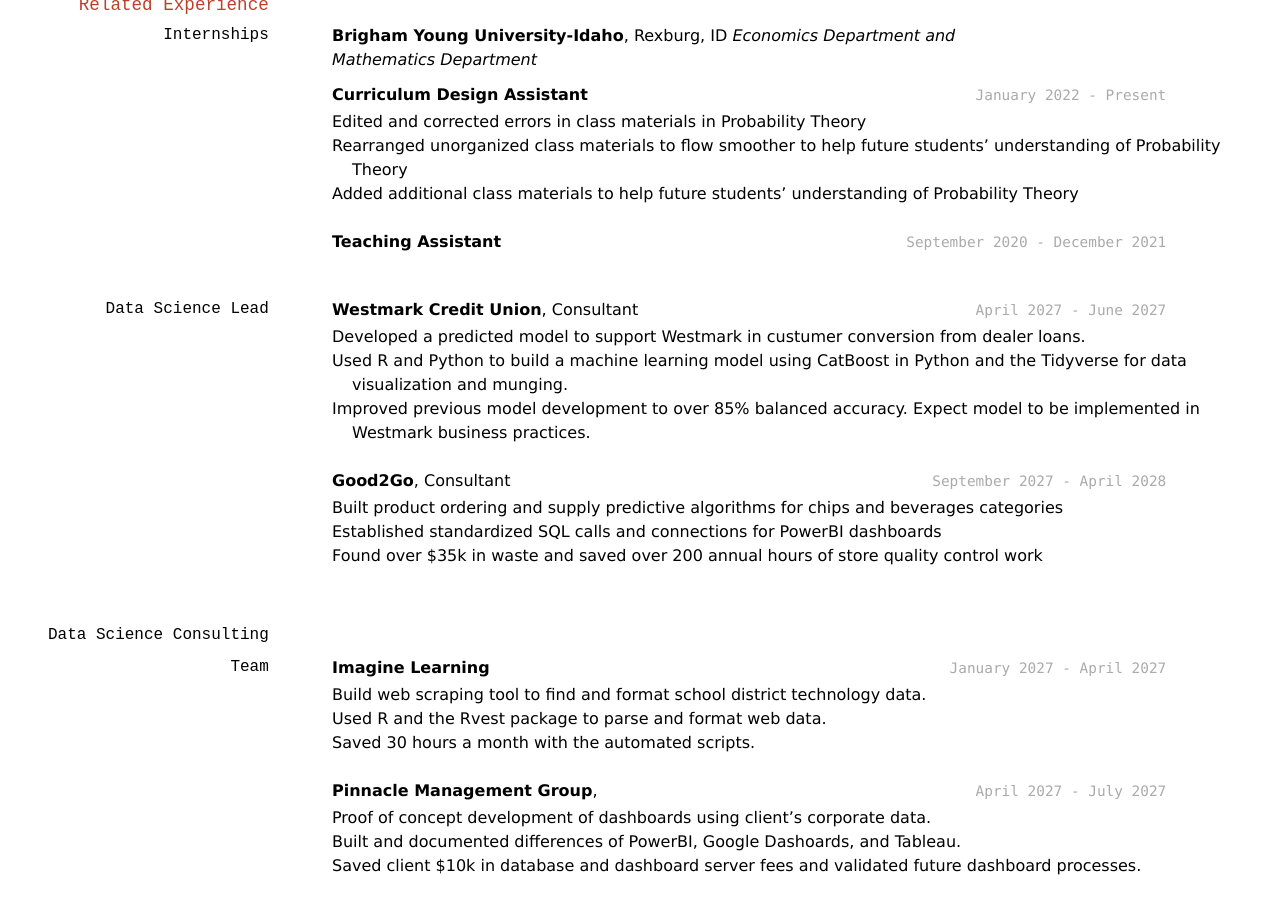
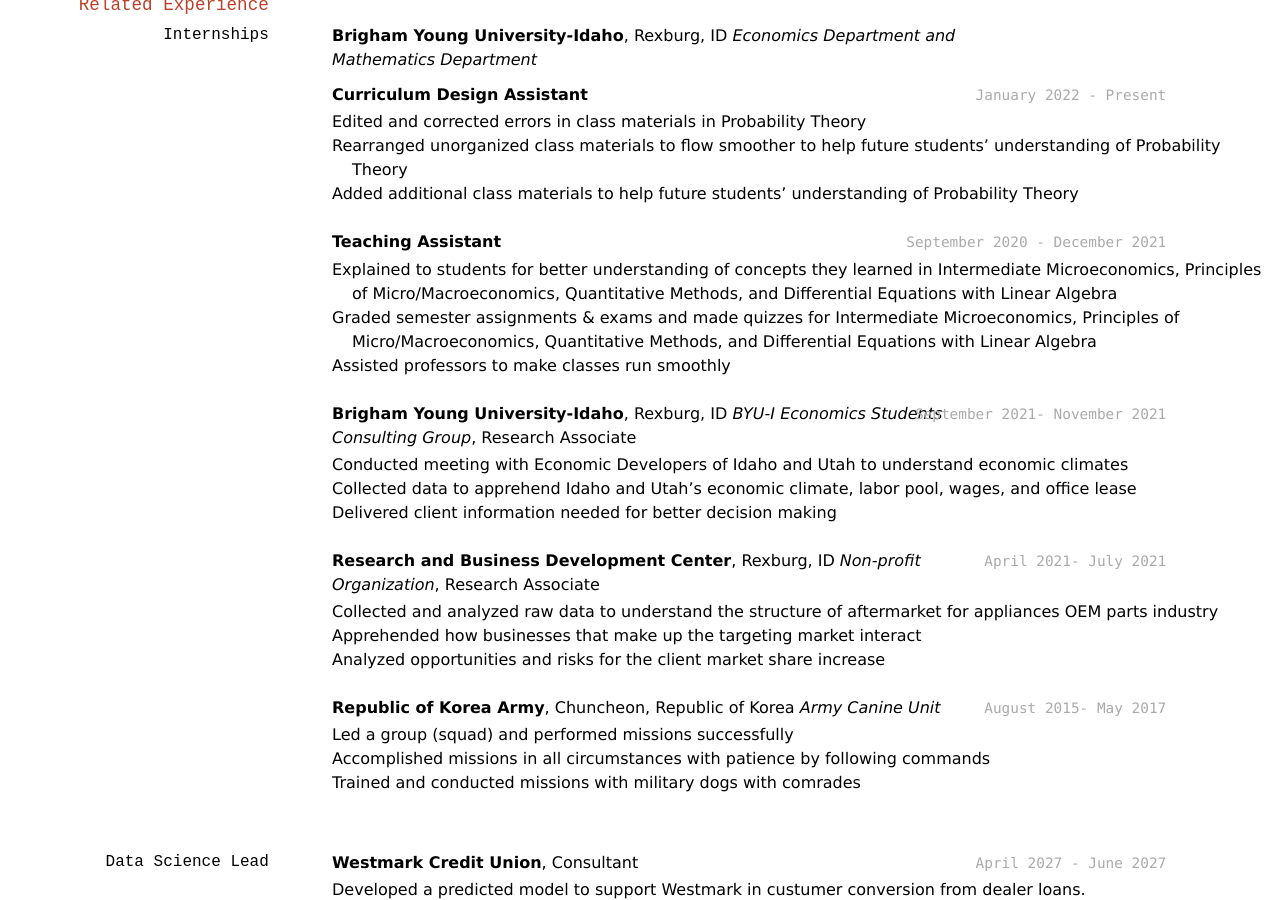
Before and after one commit to byuids-resumes/JaeWook-Jung-resume, a Jekyll site: the page built from docs/index.md, in a window 1280 px wide and 900 px high, scrolled down 392 px. Built offline with Jekyll 4.4.1, drawn with Linux system fonts in a browser that asks for light colours.

Commit message:
added internship section

```diff
--- a/docs/index.md
+++ b/docs/index.md
@@ -30,7 +30,6 @@ __Myongji University__, Yongin, Republic of Korea
 
 ### Internships
 
-
 __Brigham Young University-Idaho__, Rexburg, ID
 *Economics Department and Mathematics Department*
 
@@ -42,6 +41,33 @@ __Curriculum Design Assistant__
 
 `September 2020 - December 2021`
 __Teaching Assistant__
+- Explained to students for better understanding of concepts they learned in Intermediate Microeconomics, Principles of
+Micro/Macroeconomics, Quantitative Methods, and Differential Equations with Linear Algebra
+- Graded semester assignments & exams and made quizzes for Intermediate Microeconomics, Principles of
+Micro/Macroeconomics, Quantitative Methods, and Differential Equations with Linear Algebra
+- Assisted professors to make classes run smoothly
+
+`September 2021- November 2021`
+__Brigham Young University-Idaho__, Rexburg, ID
+*BYU-I Economics Students Consulting Group*, Research Associate
+- Conducted meeting with Economic Developers of Idaho and Utah to understand economic climates
+- Collected data to apprehend Idaho and Utah’s economic climate, labor pool, wages, and office lease
+- Delivered client information needed for better decision making
+
+`April 2021- July 2021`
+__Research and Business Development Center__, Rexburg, ID
+*Non-profit Organization*, Research Associate
+- Collected and analyzed raw data to understand the structure of aftermarket for appliances OEM parts industry
+- Apprehended how businesses that make up the targeting market interact
+- Analyzed opportunities and risks for the client market share increase
+
+`August 2015- May 2017`
+__Republic of Korea Army__, Chuncheon, Republic of Korea
+*Army Canine Unit*
+- Led a group (squad) and performed missions successfully
+- Accomplished missions in all circumstances with patience by following commands
+- Trained and conducted missions with military dogs with comrades
+
 
 
 ### Data Science Lead
```
